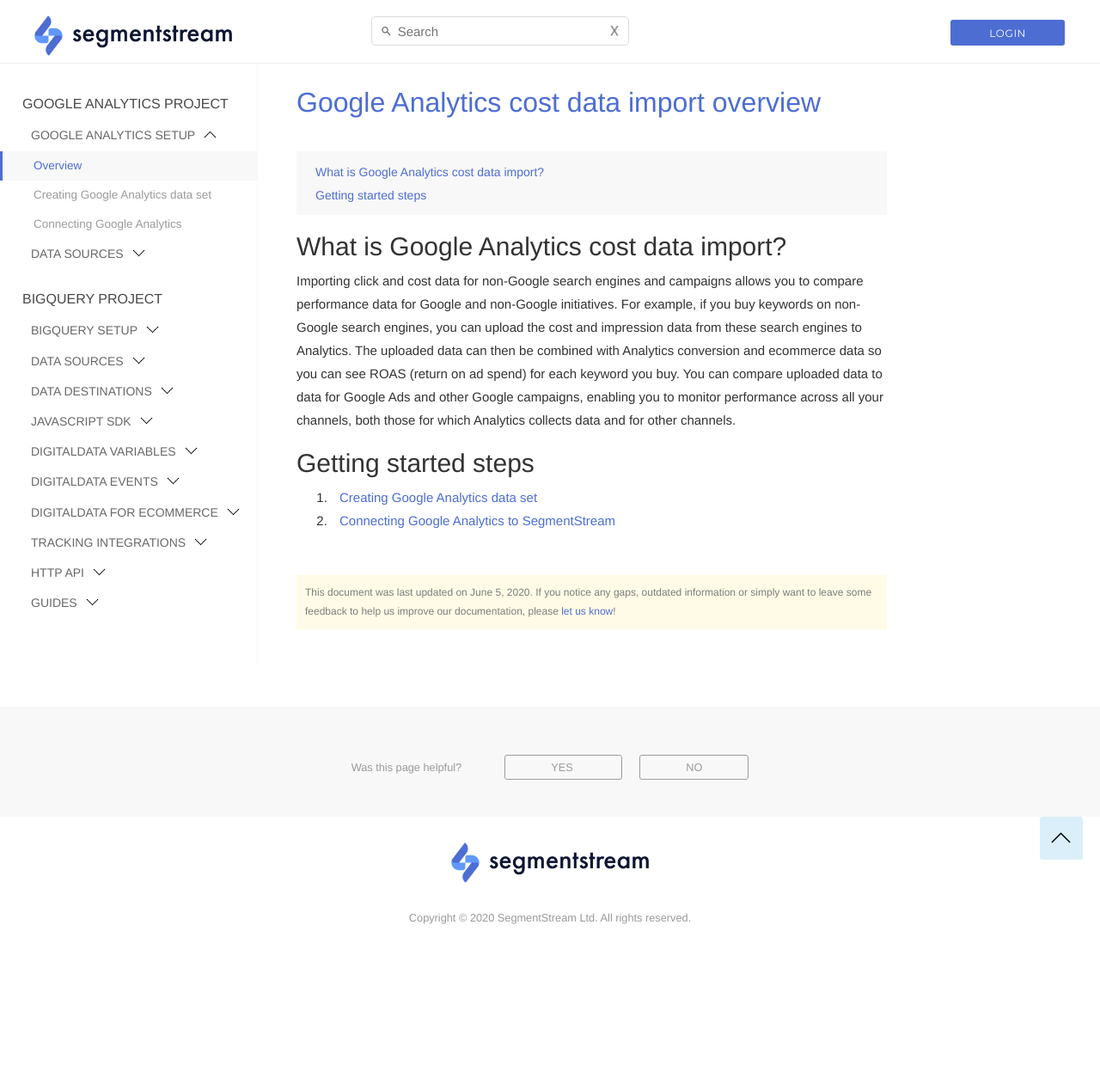
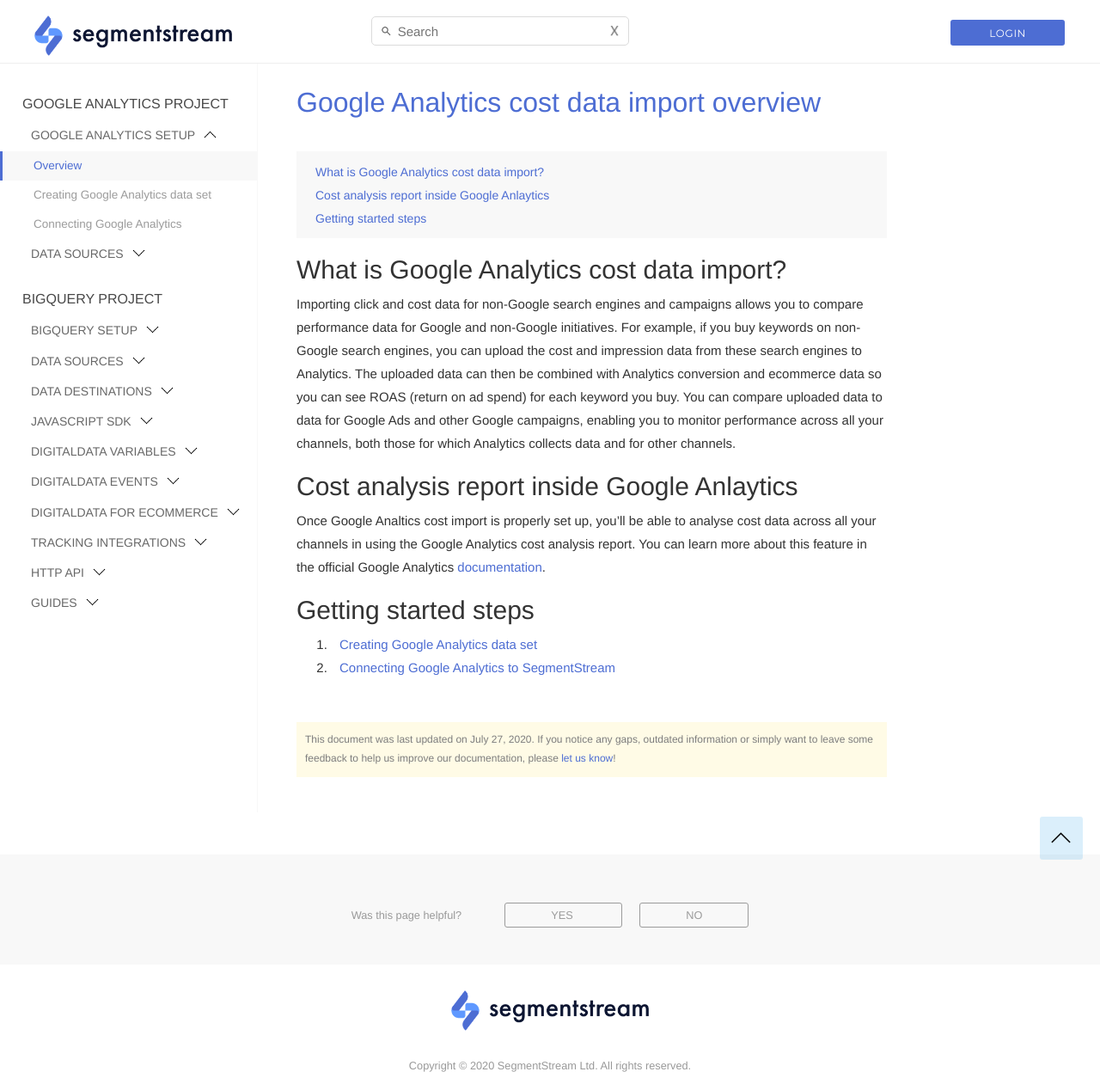
Before and after one commit to segmentstream-com/segmentstream-com.github.io, a Jekyll site: the page built from _docs/google-analytics/overview.md, in a window 1280 px wide. Shown: the whole page at 86% size. Built offline with Jekyll 4.4.1, drawn with Linux system fonts in a browser that asks for light colours; nearby versions of some CDN libraries; before the commit the page ends 1090 px from its top, so only the background shows below that.

Commit message:
GA overview update

```diff
--- a/_docs/google-analytics/overview.md
+++ b/_docs/google-analytics/overview.md
@@ -4,13 +4,17 @@
 navigation_title: "Overview"
 title: "Google Analytics cost data import overview"
 order: 1
-date: 2020-06-05
+date: 2020-07-27
 ---
 
 ## What is Google Analytics cost data import?
 
 Importing click and cost data for non-Google search engines and campaigns allows you to compare performance data for Google and non-Google initiatives. For example, if you buy keywords on non-Google search engines, you can upload the cost and impression data from these search engines to Analytics. The uploaded data can then be combined with Analytics conversion and ecommerce data so you can see ROAS (return on ad spend) for each keyword you buy. You can compare uploaded data to data for Google Ads and other Google campaigns, enabling you to monitor performance across all your channels, both those for which Analytics collects data and for other channels.
 
+## Cost analysis report inside Google Anlaytics
+
+Once Google Analtics cost import is properly set up, you'll be able to analyse cost data across all your channels in using the Google Analytics cost analysis report. You can learn more about this feature in the official Google Analytics [documentation](https://support.google.com/analytics/answer/2803344){:target="_blank"}.
+
 ## Getting started steps
 
 1. [Creating Google Analytics data set](creating-google-analytics-data-set)
```
Also changed, not shown: _docs/google-analytics/connecting-google-analytics.md (+1 -1 lines).
